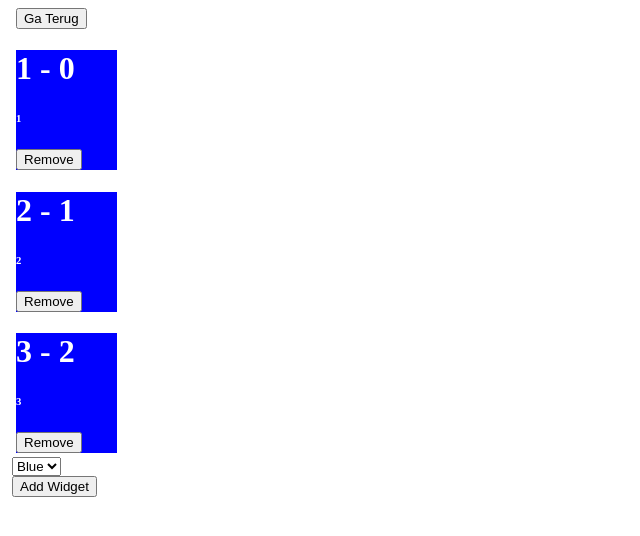
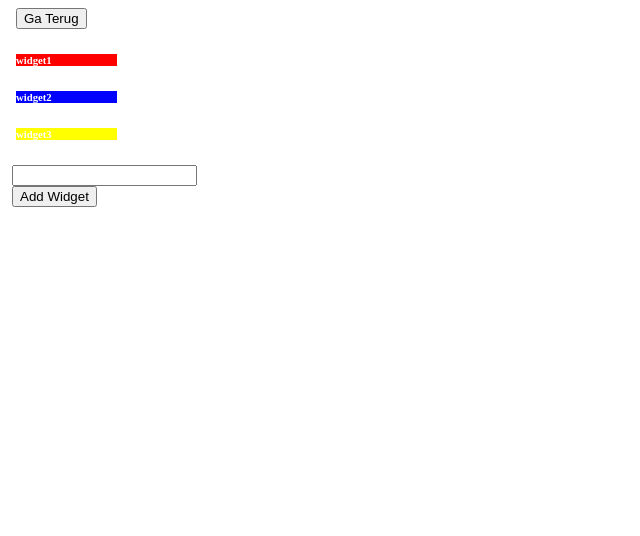
Before and after one commit to zrowan1/bgss, a Vue app in the folder client/: page /BG in a window 1280 px wide. Shown: the top 536 px of the page, without its empty margins (0-640 px from the left). Built offline with nearby package versions, Linux system fonts and the light colour scheme; the HTML template or start-up script is replaced by a standard one.

Commit message:
widget object saved in array

```diff
--- a/client/src/components/widget.vue
+++ b/client/src/components/widget.vue
@@ -1,10 +1,7 @@
 <template>
     <div :style="{'background-color': bgColor}">
-        <h1 @click="$emit('h1-click', text)">
-            <slot />
-        </h1>
-        <h6 @click="$emit('h6-click', index)">{{ text }}</h6>
-        <button @click="$emit('remove-click', index)">Remove</button>
+        <h6>{{ text }}</h6>
+        <!--<button @click="$emit('remove-click', index)">Remove</button>-->
     </div>
 
 </template>
@@ -12,7 +9,7 @@
 <script setup>
     import { defineProps } from 'vue'
 
-    const props = defineProps(['bgColor', 'text', 'index'])
+    const props = defineProps(['bgColor', 'text'])
 </script>
 
 <style>
--- a/client/src/views/BrandGuide.vue
+++ b/client/src/views/BrandGuide.vue
@@ -4,44 +4,56 @@
     import { ref } from 'vue'
     import router from '@/router'
 
-    const widgetBgColor = ref('blue')
+    const widgetBgColor = 'blue'
     const widgetText = ref(["1", "2", "3"]);
     let naam = 4
+
+    const widgets = ref([
+        { id: 1, bgColor: 'Red', text: 'widget1' },
+        { id: 2, bgColor: 'Blue', text: 'widget2' },
+        { id: 3, bgColor: 'Yellow', text: 'widget3' }
+    ])
 
     function goToCms() {
         router.push({ name: 'Cms' })
     }
     function addWidget() {
-        widgetText.value.push(naam.toString())
-        naam++
+        var color = document.getElementById("input1").value;
+        const newWidget = {
+            id: naam,
+            bgColor: color,
+            text: 'widget' + naam,
+        };
+        widgets.value.push(newWidget)
+        console.log(widgets.value.length);
+        naam++;
     }
 
-    function removeWidget(plek) {
+    /*function removeWidget(plek) {
         widgetText.value.splice(plek, 1)
-    }
+    }*/
 
     function checkClick(i) {
         console.log(i)
     }
+
+
+
 </script>
 
 <template>
     <div>
         <button @click="goToCms()"> Ga Terug</button>
     </div>
-    <widget v-for="(i, index) in widgetText"
-            :key="index"
-            @h1-click="(n) => checkClick(n)"
-            @h6-click="(n) => checkClick(n)"
-            @remove-click="(n) => removeWidget(n)"
-            :bgColor="widgetBgColor"
-            :text="widgetText[index]"
-            :index="index">
-        {{ i }} - {{ index }}
+    <widget v-for="widget in widgets"
+            :key="widget.id"
+            :bgColor="widget.bgColor"
+            :text="widget.text">
     </widget>
-    <select v-model="widgetBgColor">
+    <!--<select v-model="widgetBgColor">
         <option value="red">Red</option>
         <option value="blue">Blue</option>
-    </select>
+    </select>-->
+    <input id="input1" />
     <button @click="addWidget()">Add Widget</button>
 </template>
```
